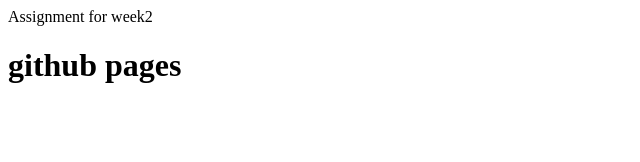
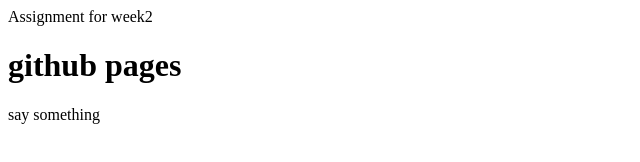
Before and after one commit to ysw1997/Assignment-for-HTML-CSS-and-Javascript-for-Web-Developers, a plain HTML site: page index.html in a window 1280 px wide. Shown: the whole page, without its empty margins (0-640 px from the left). Drawn offline with Linux system fonts and the light colour scheme.

Commit message:
Update index.html

```diff
--- a/index.html
+++ b/index.html
@@ -4,3 +4,4 @@
 <meta charset="utf-8">
 <tittle>Assignment for week2</tittle>
   <h1>github pages</h1>
+  <div>say something </div>
```
